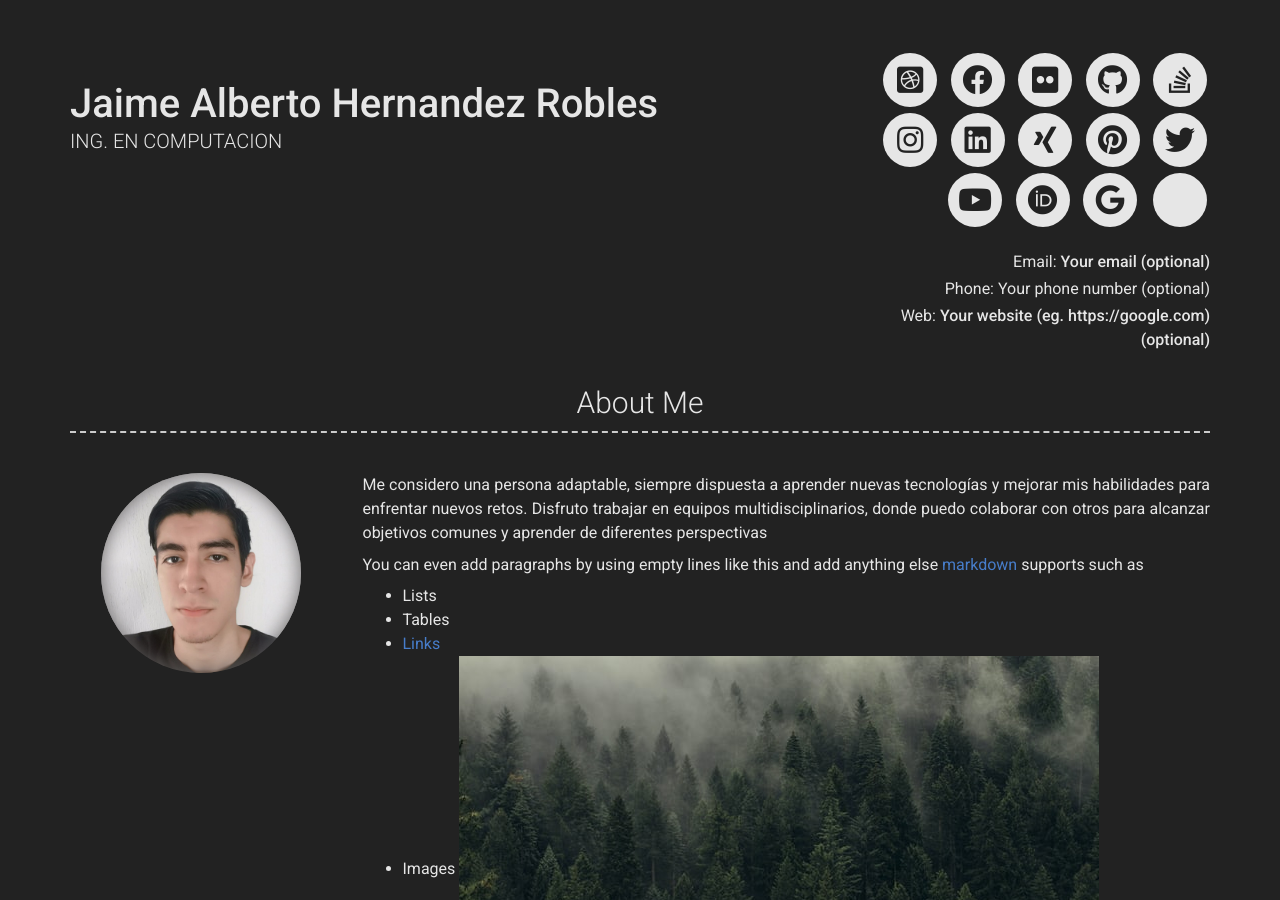
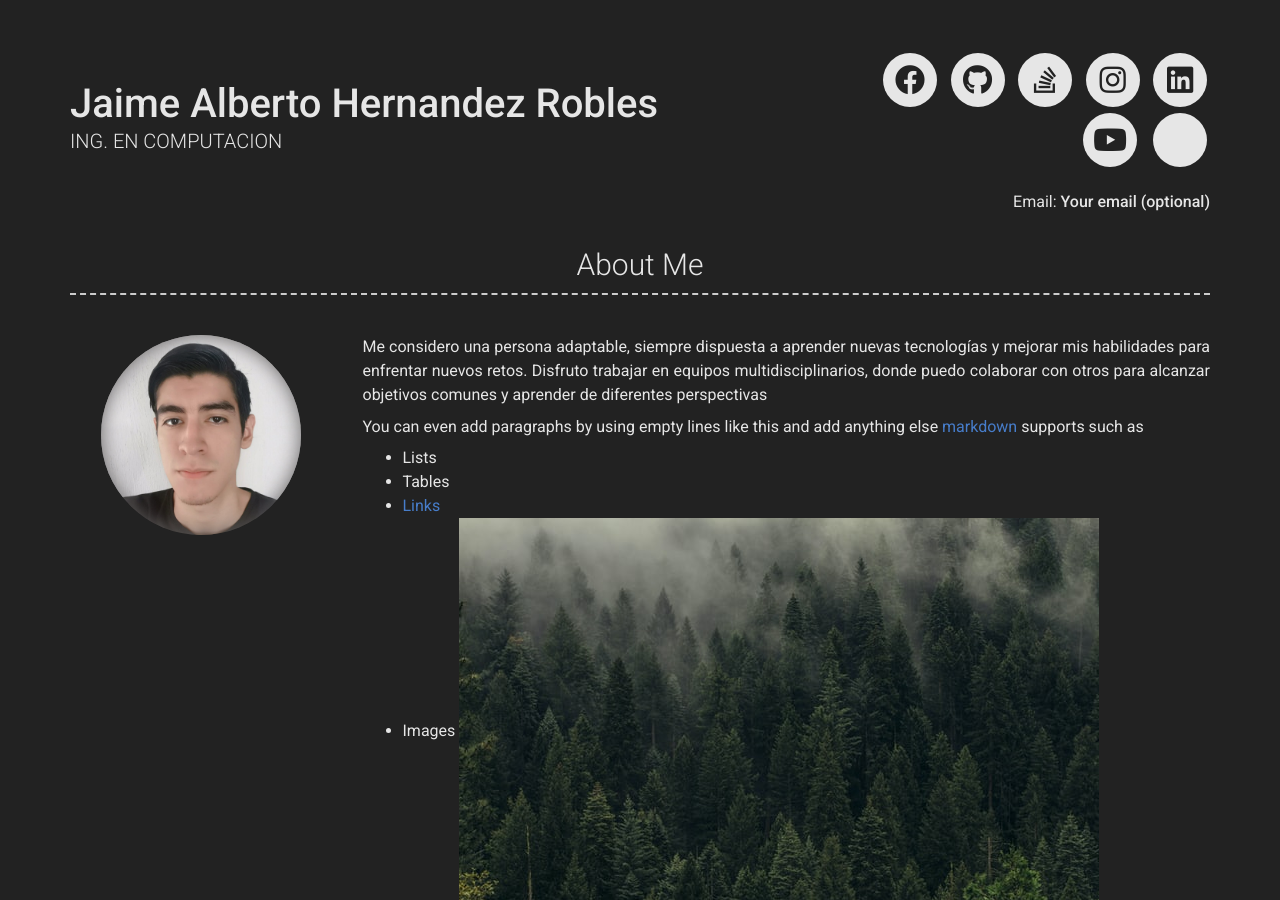
Before and after one commit to JA-HR/JA-HR.github.io, a Jekyll site: the page built from index.md, in a window 1280 px wide and 900 px high. Built offline with Jekyll 4.4.1, drawn with Linux system fonts in a browser that asks for light colours; nearby versions of some CDN libraries; part of the change alters nothing that is shown.

Commit message:
Update _config.yml

```diff
--- a/_config.yml
+++ b/_config.yml
@@ -10,28 +10,28 @@ name: Jaime Alberto Hernandez Robles
 title: ING. EN COMPUTACION
 email: Your email (optional)
 # email_title: Email (Email title override)
-phone: Your phone number (optional)
+#phone: Your phone number (optional)
 # phone_title: Phone (Phone title override)
-website: Your website (eg. https://google.com)(optional)
+#website: Your website (eg. https://google.com)(optional)
 # website_title: Web (Website title override)
 
 # Dark Mode (true/false/never)
 darkmode: true
 
 # Social links
-twitter_username: jekyllrb
+#twitter_username: jekyllrb
 github_username:  jekyll
 stackoverflow_username: "00000001"
-dribbble_username: jekyll
+#dribbble_username: jekyll
 facebook_username: jekyll
-flickr_username: jekyll
+#flickr_username: jekyll
 instagram_username: jekyll
 linkedin_username: jekyll
-xing_username: jekyll
-pinterest_username: jekyll
+#xing_username: jekyll
+#pinterest_username: jekyll
 youtube_username: jekyll
-orcid_username: 0000-0000-0000-0000
-googlescholar_username: D847cGsAAAAJ
+#orcid_username: 0000-0000-0000-0000
+#googlescholar_username: D847cGsAAAAJ
 
 # Additional icon links
 additional_links:
```
